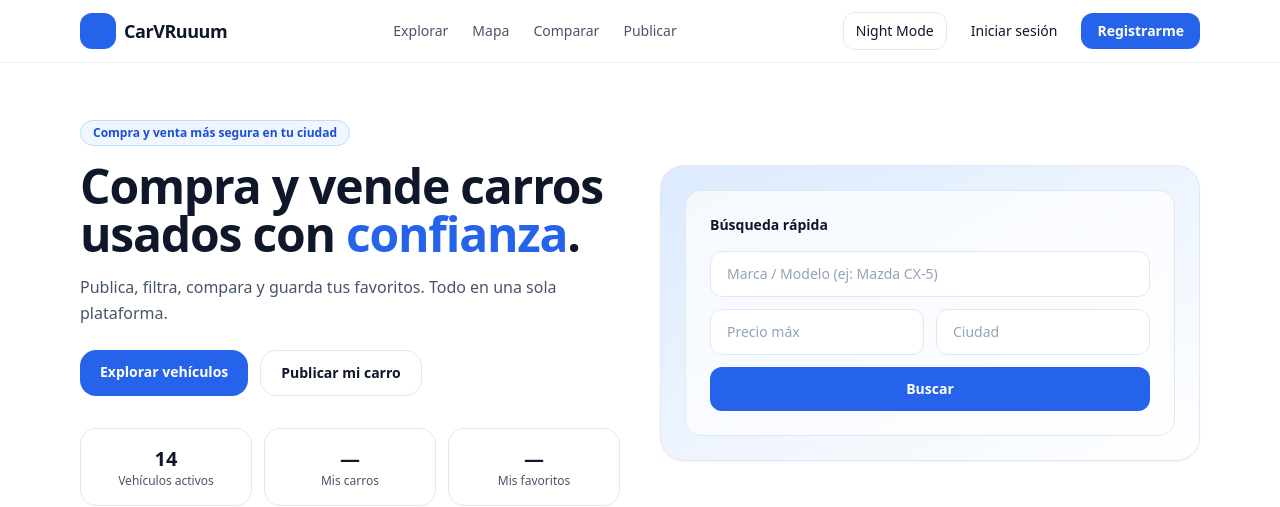
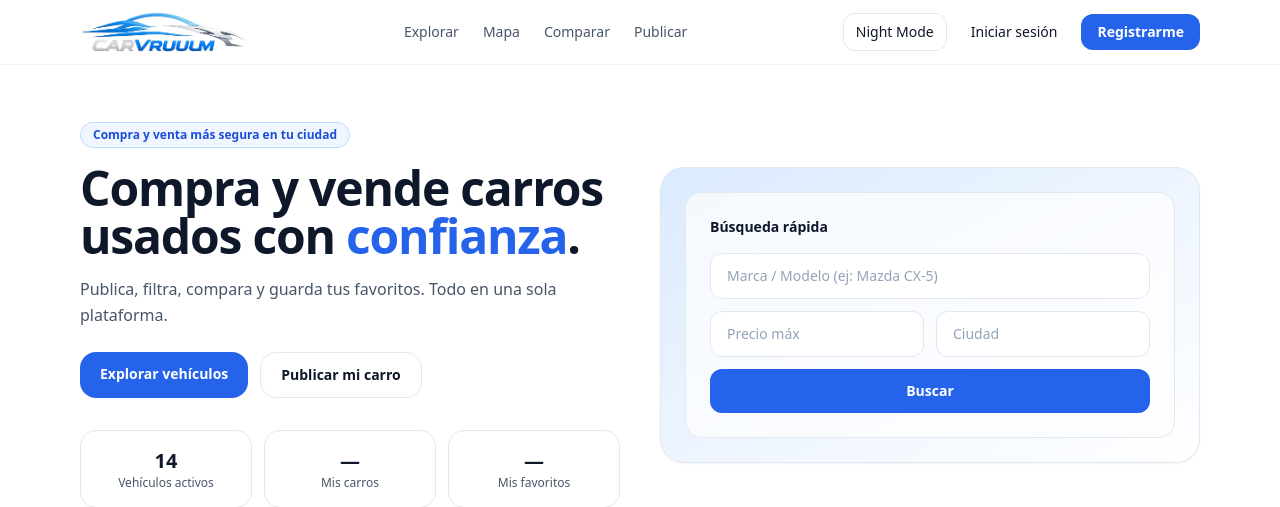
Before and after one commit to SimonCastroV/CARVRUUM, a Django app: page / in a window 1280 px wide. Shown: the top 507 px of the page. Run offline with Django 5.2, Linux system fonts and the light colour scheme; data comes from the database, SQL or seed files in the repository; both versions use the stored data as it was after the commit; some libraries are stand-ins or nearby versions.

Commit message:
Add logo to CarVRuuum

```diff
--- a/templates/base.html
+++ b/templates/base.html
@@ -35,9 +35,12 @@
     <div class="mx-auto flex max-w-6xl items-center justify-between px-4 py-3">
 
       <!-- Logo -->
-      <a href="{% url 'landing' %}" class="flex items-center gap-2">
-        <div class="h-9 w-9 rounded-xl bg-blue-600"></div>
-        <span class="text-lg font-semibold tracking-tight">CarVRuuum</span>
+      <a href="{% url 'landing' %}" class="flex items-center">
+        <img
+          src="{% static 'account/img/carvruum-logo.png' %}"
+          alt="CarVRuuum"
+          class="h-8 w-auto object-contain md:h-10"
+        >
       </a>
 
       <!-- Nav escritorio -->
```
Also changed, not shown: account/static/account/img/carvruum-logo.png (added), db.sqlite3, 1 other file.
